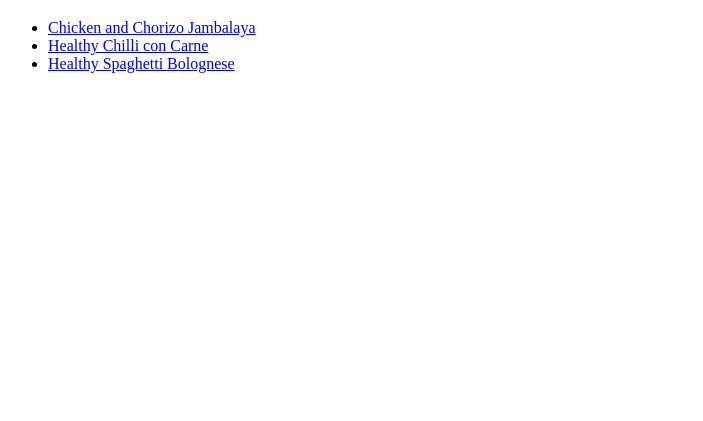
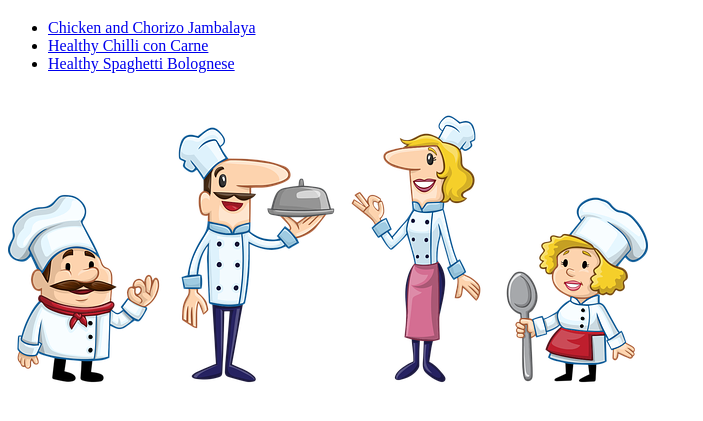
Before and after one commit to SJRUK/odin-recipes, a plain HTML site: page index.html in a window 1280 px wide. Shown: the part 61-482 px from the top of the page, without its empty margins (0-703 px from the left). Drawn offline with Linux system fonts and the light colour scheme.

Commit message:
Add chef image to index.html

```diff
--- a/index.html
+++ b/index.html
@@ -13,5 +13,7 @@
             <li><a href="recipes/chilli.html">Healthy Chilli con Carne</a></li>
             <li><a href="recipes/bolognese.html">Healthy Spaghetti Bolognese</a></li>
         </ul>
+
+        <img src="../odin-recipes/images/chef.png" alt="A cartoon of four chefs looking happy">
     </body>
 </html>
```
Also changed, not shown: images/chef.png (added).
